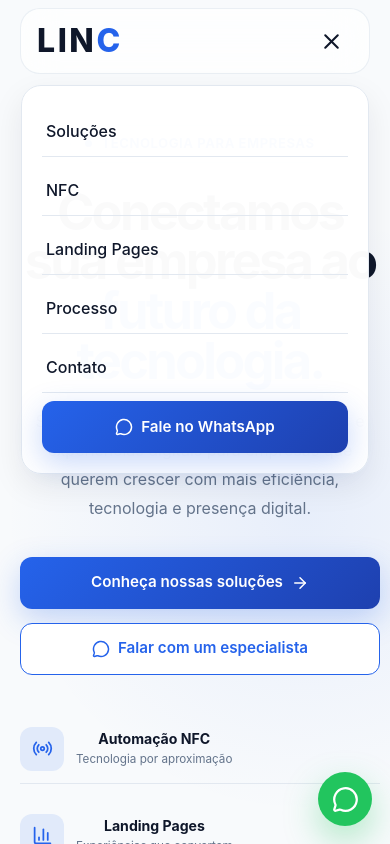
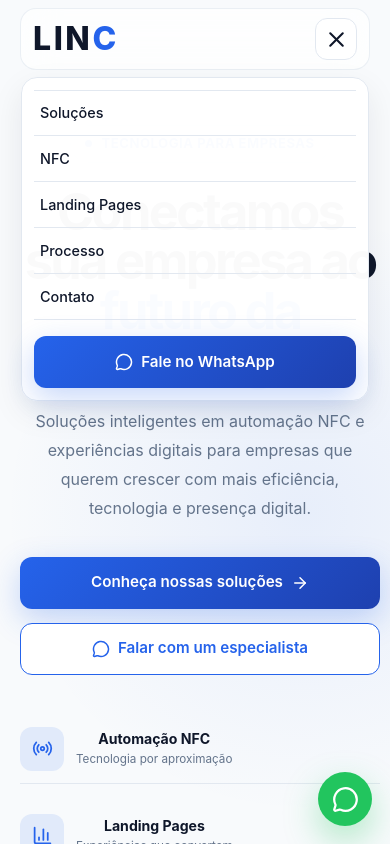
Before and after one commit to henrik2803/react, a React (Vite) app in the folder linc/linc/: page / in a window 390 px wide. Both pictures are taken after a click on the button 331 px from the left and 41 px from the top of the page. Shown: the top 844 px of the page. Built offline with nearby package versions, Linux system fonts and the light colour scheme.

Commit message:
navbar corection

```diff
--- a/linc/linc/src/components/layout/Navbar/Navbar.jsx
+++ b/linc/linc/src/components/layout/Navbar/Navbar.jsx
@@ -32,6 +32,10 @@ function Navbar() {
     };
   }, []);
 
+  const toggleMenu = () => {
+    setMenuOpen((currentState) => !currentState);
+  };
+
   const closeMenu = () => {
     setMenuOpen(false);
   };
@@ -43,7 +47,9 @@ function Navbar() {
       }`}
     >
       <Container className={styles.container}>
+        <div className={styles.logoArea}>
           <Logo />
+        </div>
 
         <nav
           className={styles.desktopNav}
@@ -68,7 +74,8 @@ function Navbar() {
             className={styles.whatsapp}
           >
             <MessageCircle size={18} />
-            Fale no WhatsApp
+
+            <span>Fale no WhatsApp</span>
           </Button>
 
           <button
@@ -76,11 +83,12 @@ function Navbar() {
             className={styles.menuButton}
             aria-label={
               menuOpen
-                ? "Fechar menu"
-                : "Abrir menu"
+                ? "Fechar menu de navegação"
+                : "Abrir menu de navegação"
             }
             aria-expanded={menuOpen}
-            onClick={() => setMenuOpen(!menuOpen)}
+            aria-controls="mobile-menu"
+            onClick={toggleMenu}
           >
             {menuOpen ? (
               <X size={25} />
@@ -92,26 +100,32 @@ function Navbar() {
 
         {menuOpen && (
           <nav
+            id="mobile-menu"
             className={styles.mobileNav}
             aria-label="Navegação mobile"
           >
+            <div className={styles.mobileLinks}>
               {navigation.map((item) => (
                 <a
                   key={item.label}
                   href={item.href}
+                  className={styles.mobileLink}
                   onClick={closeMenu}
                 >
                   {item.label}
                 </a>
               ))}
+            </div>
 
             <Button
               href={getWhatsAppLink(
                 "Olá! Gostaria de conhecer as soluções da LINC."
               )}
+              className={styles.mobileWhatsapp}
             >
               <MessageCircle size={18} />
-              Fale no WhatsApp
+
+              <span>Fale no WhatsApp</span>
             </Button>
           </nav>
         )}
--- a/linc/linc/src/components/layout/Navbar/Navbar.module.css
+++ b/linc/linc/src/components/layout/Navbar/Navbar.module.css
@@ -23,10 +23,11 @@
   align-items: center;
   justify-content: space-between;
 
+  gap: 24px;
+
   padding: 0 22px;
 
   border: 1px solid rgba(226, 232, 240, 0.7);
-
   border-radius: var(--radius-lg);
 
   background: rgba(255, 255, 255, 0.72);
@@ -35,8 +36,9 @@
   -webkit-backdrop-filter: blur(18px);
 
   transition:
-    box-shadow var(--transition-normal),
-    background var(--transition-normal);
+    background var(--transition-normal),
+    border-color var(--transition-normal),
+    box-shadow var(--transition-normal);
 }
 
 .scrolled {
@@ -46,14 +48,24 @@
 .scrolled .container {
   background: rgba(255, 255, 255, 0.94);
 
+  border-color: rgba(226, 232, 240, 0.95);
+
   box-shadow: var(--shadow-md);
+}
+
+.logoArea {
+  flex-shrink: 0;
+
+  display: flex;
+  align-items: center;
 }
 
 .desktopNav {
   display: flex;
   align-items: center;
+  justify-content: center;
 
-  gap: 34px;
+  gap: 32px;
 }
 
 .navLink {
@@ -61,8 +73,10 @@
 
   color: var(--color-text);
 
-  font-size: 0.95rem;
+  font-size: 0.92rem;
   font-weight: 500;
+
+  white-space: nowrap;
 
   transition: color var(--transition-fast);
 }
@@ -93,7 +107,18 @@
   width: 100%;
 }
 
+.navLink:focus-visible {
+  color: var(--color-primary);
+
+  outline: 2px solid var(--color-primary);
+  outline-offset: 8px;
+
+  border-radius: 4px;
+}
+
 .actions {
+  flex-shrink: 0;
+
   display: flex;
   align-items: center;
 
@@ -102,6 +127,8 @@
 
 .whatsapp {
   min-height: 46px;
+
+  white-space: nowrap;
 }
 
 .menuButton {
@@ -112,13 +139,36 @@
   align-items: center;
   justify-content: center;
 
+  flex-shrink: 0;
+
+  padding: 0;
+
   color: var(--color-text);
 
-  background: transparent;
-
+  border: 1px solid var(--color-border);
   border-radius: var(--radius-sm);
 
+  background: rgba(255, 255, 255, 0.8);
+
   cursor: pointer;
+
+  transition:
+    color var(--transition-fast),
+    border-color var(--transition-fast),
+    background var(--transition-fast);
+}
+
+.menuButton:hover {
+  color: var(--color-primary);
+
+  border-color: var(--color-primary-border);
+
+  background: var(--color-primary-soft);
+}
+
+.menuButton:focus-visible {
+  outline: 2px solid var(--color-primary);
+  outline-offset: 3px;
 }
 
 .mobileNav {
@@ -130,8 +180,11 @@
   width: 100%;
 
   display: none;
+  flex-direction: column;
 
-  padding: 20px;
+  gap: 16px;
+
+  padding: 18px;
 
   border: 1px solid var(--color-border);
   border-radius: var(--radius-lg);
@@ -141,14 +194,69 @@
   box-shadow: var(--shadow-md);
 
   backdrop-filter: blur(20px);
+  -webkit-backdrop-filter: blur(20px);
 }
 
-.mobileNav > a:not(:last-child) {
-  padding: 13px 4px;
+.mobileLinks {
+  display: flex;
+  flex-direction: column;
+}
 
+.mobileLink {
+  display: flex;
+  align-items: center;
+
+  min-height: 48px;
+
+  padding: 0 6px;
+
+  color: var(--color-text);
+
+  font-size: 0.95rem;
   font-weight: 500;
 
   border-bottom: 1px solid var(--color-border);
+
+  transition:
+    color var(--transition-fast),
+    padding-left var(--transition-fast);
+}
+
+.mobileLink:first-child {
+  border-top: 1px solid var(--color-border);
+}
+
+.mobileLink:hover {
+  padding-left: 10px;
+
+  color: var(--color-primary);
+}
+
+.mobileLink:focus-visible {
+  color: var(--color-primary);
+
+  outline: 2px solid var(--color-primary);
+  outline-offset: -2px;
+}
+
+.mobileWhatsapp {
+  width: 100%;
+
+  justify-content: center;
+}
+
+@media (max-width: 1100px) {
+  .desktopNav {
+    gap: 22px;
+  }
+
+  .navLink {
+    font-size: 0.86rem;
+  }
+
+  .whatsapp {
+    padding-inline: 16px;
+  }
 }
 
 @media (max-width: 900px) {
@@ -157,15 +265,18 @@
     display: none;
   }
 
-  .menuButton,
+  .menuButton {
+    display: flex;
+  }
+
   .mobileNav {
     display: flex;
   }
 
-  .mobileNav {
-    flex-direction: column;
+  .container {
+    min-height: 70px;
 
-    gap: 8px;
+    padding-inline: 18px;
   }
 }
 
@@ -174,9 +285,48 @@
     top: 8px;
   }
 
+  .scrolled {
+    top: 8px;
+  }
+
   .container {
-    min-height: 66px;
+    min-height: 64px;
 
-    padding: 0 16px;
+    gap: 12px;
+
+    padding-inline: 14px;
+
+    border-radius: 16px;
+  }
+
+  .menuButton {
+    width: 42px;
+    height: 42px;
+  }
+
+  .mobileNav {
+    top: calc(100% + 8px);
+
+    padding: 14px;
+
+    border-radius: 16px;
+  }
+
+  .mobileLink {
+    min-height: 46px;
+
+    font-size: 0.9rem;
   }
 }
+
+@media (max-width: 390px) {
+  .container {
+    min-height: 62px;
+
+    padding-inline: 12px;
+  }
+
+  .mobileNav {
+    padding: 12px;
+  }
+}
--- a/linc/linc/src/components/sections/LandingPages/LandingPages.jsx
+++ b/linc/linc/src/components/sections/LandingPages/LandingPages.jsx
@@ -45,10 +45,11 @@ function LandingPages() {
       className={styles.section}
     >
       <Container className={styles.container}>
-        <div
-          className={styles.visual}
-          aria-hidden="true"
-        >
+                  <div
+            className={styles.visual}
+            data-reveal="left"
+            aria-hidden="true"
+          >
           <div className={styles.glow} />
 
           <div className={styles.laptop}>
```
Lines whose indentation alone changed are shown as unchanged.
